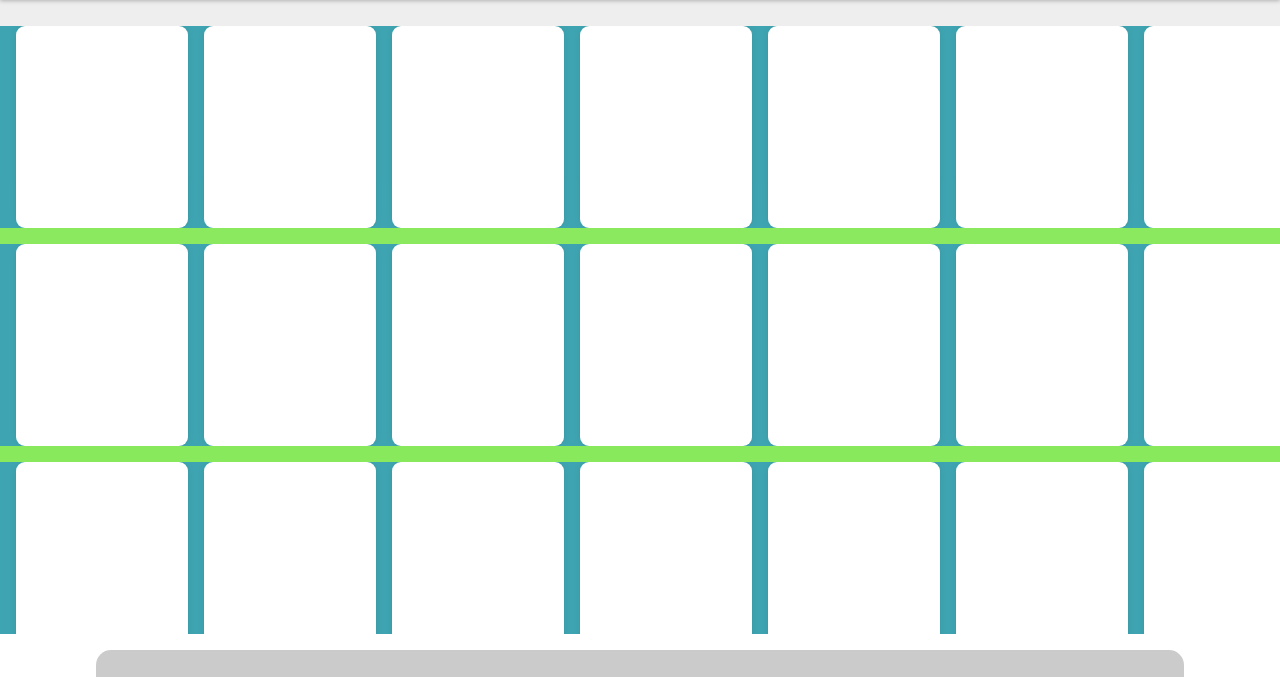
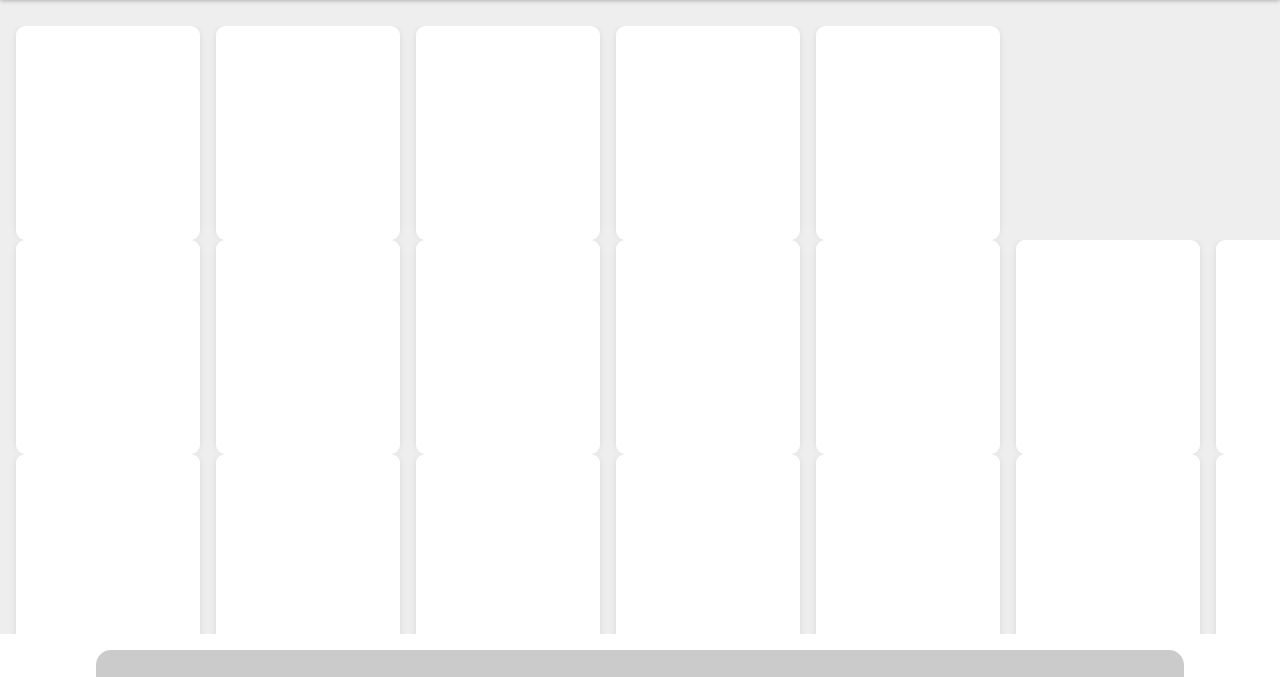
Before and after one commit to GammaGammaRay/projeto03-driveneats, a website built with Parcel: page index.html in a window 1280 px wide. Shown: the part 74-751 px from the top of the page. Built offline with nearby package versions, Linux system fonts and the light colour scheme.

Commit message:
working category option selector

```diff
--- a/css/style.css
+++ b/css/style.css
@@ -4,6 +4,11 @@ body {
     background-color: #EEEEEE;
     /* overflow: hidden; */
 }
+
+::-webkit-scrollbar {
+    width: 0px;
+    background: transparent; /* make scrollbar transparent */
+    }
 
 body::-webkit-scrollbar{
     display: none;
@@ -25,8 +30,10 @@ body::-webkit-scrollbar{
 }
 
 .content {
+    width: 100%;
     height: fit-content;
     margin-top: 100px;
+    margin-bottom: 100px;
 
     display: flex;
     flex-direction: column;
@@ -34,15 +41,11 @@ body::-webkit-scrollbar{
 
     overflow-y: scroll;
     overflow-x: hidden;
-    width: 100%;
-    background-color: rgba(83, 230, 15, 0.647);
 }
 
 .category {
-    width: 100%;
+    width: auto;
     min-height: 100%;
-    /* margin-left: 16px; */
-    margin-bottom: 16px;
     padding-right: 16px;
 
     display: flex;
@@ -51,10 +54,28 @@ body::-webkit-scrollbar{
     align-items: left;
 
     overflow:auto;
-    /* border-radius: 9px; */
 
-    background-color: rgba(10, 113, 240, 0.577);
 }
+
+.category__option {
+    min-width: 172px;
+    min-width: 172px;
+    height: 202px;
+    /* margin-right: 2.5px; */
+    margin-left: 16px;
+    border-radius: 9px;
+
+    border: solid 6px rgba(255, 255, 255, 0);
+
+    background-color: #FFFFFF;
+    box-shadow: 0px 0px 10px -4px rgba(0, 0, 0, 0.25);
+}
+
+.active {
+    border-color: green;
+}
+
+
 
 .footer {
     display: flex;
@@ -92,16 +113,6 @@ body::-webkit-scrollbar{
 
 
 
-.category__option {
-    min-width: 172px;
-    height: 202px;
-    /* margin-right: 2.5px; */
-    margin-left: 16px;
-    border-radius: 9px;
-
-    background-color: #FFFFFF;
-    box-shadow: 0px 0px 10px -4px rgba(0, 0, 0, 0.25);
-}
 
 
 
--- a/index.html
+++ b/index.html
@@ -38,14 +38,12 @@
   <div class="content">
 
       <!-- CATEGORY ROW START-->
-      <div class="category">
-        <div class="category__option"></div>
-        <div class="category__option"></div>
-        <div class="category__option"></div>
-        <div class="category__option"></div>
-        <div class="category__option"></div>
-        <div class="category__option"></div>
-        <div class="category__option"></div>
+      <div id="cat01" class="category">
+        <div id="cat01_opt01" class="category__option" onclick="selected(this)"></div>
+        <div id="cat01_opt02" class="category__option" onclick="selected(this)"></div>
+        <div id="cat01_opt03" class="category__option" onclick="selected(this)"></div>
+        <div id="cat01_opt04" class="category__option" onclick="selected(this)"></div>
+        <div id="cat01_opt05" class="category__option" onclick="selected(this)"></div>
       </div>
       <!-- CATEGORY ROW END -->
 
--- a/js/main.js
+++ b/js/main.js
@@ -0,0 +1,20 @@
+function selected(element) {
+    const selectedDiv = element.getAttribute("id");
+    const parentDiv = element.parentNode;
+
+    if (parentDiv.querySelector(".active") !== null) {
+      const currentActiveDiv = parentDiv.querySelector(".active");
+      if (currentActiveDiv.id !== selectedDiv) {
+        currentActiveDiv.classList.remove("active");
+        document.getElementById(selectedDiv).classList.add("active");
+      } else {
+        currentActiveDiv.classList.remove("active");
+      }
+    } else {
+      document.getElementById(selectedDiv).classList.add("active");
+    }
+  }
+console.log(selectedDiv);
+console.log(parentDiv);
+console.log(currentSelect);
+console.log(parentId);
```
